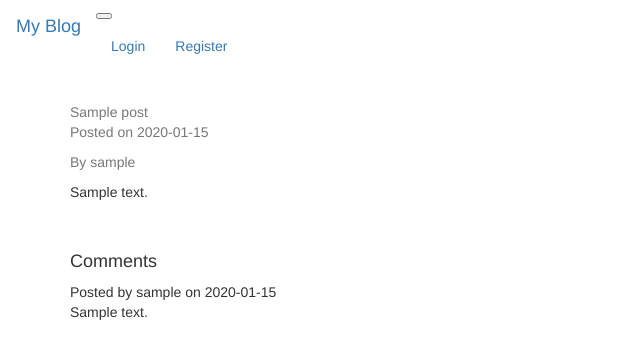
After one commit to lydiah2015/myBlog, a Flask app: page /blog/1 in a window 1280 px wide. The commit adds this page. Shown: the top 359 px of the page, without its empty margins (0-640 px from the left). Run offline with Flask 2, Linux system fonts and the light colour scheme; tables that the repository leaves empty hold one stand-in row (values such as "Sample post"); a database or web service that is not in the repository returns one stand-in record (values such as "Sample title"); data that the repository does not hold is empty; some libraries are stand-ins or nearby versions.

Commit message:
created view for blog & comment, created blog template

```diff
--- a/app/main/views.py
+++ b/app/main/views.py
@@ -2,7 +2,7 @@ from flask import render_template,redirect, url_for
 from flask_login import current_user,login_required
 from . import main
 from .forms import BlogForm, CommentForm
-from app.models import Post
+from app.models import Post,Comment
 from app.request_handle import get_quote
 
 @main.route("/",methods=["GET","POST"])
@@ -23,3 +23,19 @@ def add_blog():
         blog.save()
         return redirect(url_for("main.index"))
     return render_template('./main/add_blog.html',blog_form=blog_form,quote=get_quote())
+
+
+@main.route("/blog/<int:blog_id>",methods=["GET","POST"])
+def blog(blog_id):
+    comment_form=CommentForm()
+    if comment_form.validate_on_submit():
+        comment=Comment(
+            user_id=current_user.id,
+            post_id=blog_id,
+            text=comment_form.comment.data
+        )
+        comment.save()
+    comments=Comment.query.filter_by(post_id=blog_id)
+    blog=Post.query.filter_by(id=blog_id).first()
+    context={"blog":blog,"comments":comments,"comment_form":comment_form,"quote":get_quote()}
+    return render_template("./main/blog.html",**context)
--- a/app/templates/index.html
+++ b/app/templates/index.html
@@ -17,7 +17,7 @@
             <div class="card-body">
                 <h5 class="card-title">{{blog.title}}</h5>
                 <p class="card-text">{{blog.text[:256]}}...</p>
-                <a href="#" class="btn btn-primary">See blog</a>
+                <a href="/blog/{{blog.id}}" class="btn btn-primary">See blog</a>
             </div>
         </div>
         {% endfor %}
--- /dev/null
+++ b/app/templates/main/blog.html
@@ -0,0 +1,69 @@
+{% extends "./base.html" %}
+{% import 'bootstrap/wtf.html' as wtf %}
+
+{% block content %}
+    <div class="container" style="margin-top:30px">
+        {% if blog %}
+        <div class="card gedf-card">
+            <div class="card-header">
+                <div class="d-flex justify-content-between align-items-center">
+                    <div class="d-flex justify-content-between align-items-center">
+                        <div class="ml-2">
+                            <div class="h7 text-muted">{{blog.title}}</div>
+                        </div>
+                    </div>
+                </div>
+
+            </div>
+            <div class="card-body">
+                <div class="text-muted h7 mb-2">
+                    <p>Posted on {{blog.created_at.date()}}</p>
+                    <p>By {{blog.user.username}}</p>
+                </div>
+                <div class="card-text">
+                    {% for p in blog.text.split('\n') %}
+                    <p>
+                        {{p}}
+                    </p>
+                    {% endfor %}
+                </div>
+            </div>
+        </div>
+        {% endif %}
+    </div>
+    {% if current_user.is_authenticated %}
+    <div class="container" style="margin-top:30px">
+        {% if error %}
+            <div class="alert alert-danger" role="alert">
+                <span class="glyphicon glyphicon-exclamation-sign" aria-hidden="true"></span>
+                <span class="sr-only">Error:</span>
+                {{error}}
+            </div>
+        {% endif %}
+        <div class="card">
+            <div class="card-header">
+                Comment
+            </div>
+            <div class="body">
+                {{ wtf.quick_form(comment_form) }}
+            </div>
+        </div>
+    </div>
+    {% endif %}
+    <div class="container" style="margin-top:30px">
+        <h4>Comments</h4>
+        {% for comment in comments %}
+        <div class="row">
+            <div class="col-md-8">
+                <div class="card">
+                    <div class="card-header">
+                        Posted by {{comment.user.username}} on {{comment.created_at.date()}}
+                    </div>
+                    <div class="card-body">{{comment.text}}</div>
+                </div>
+            </div>
+        </div>
+
+        {% endfor %}
+    </div>
+{% endblock %}
```
